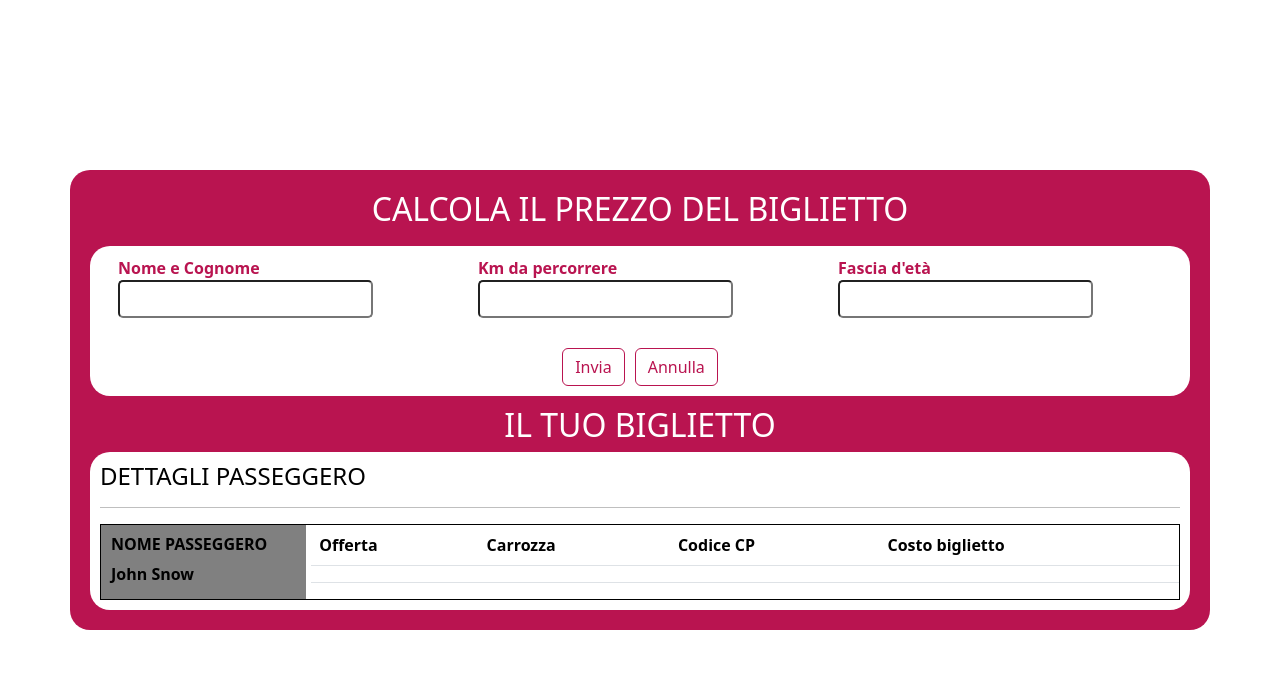
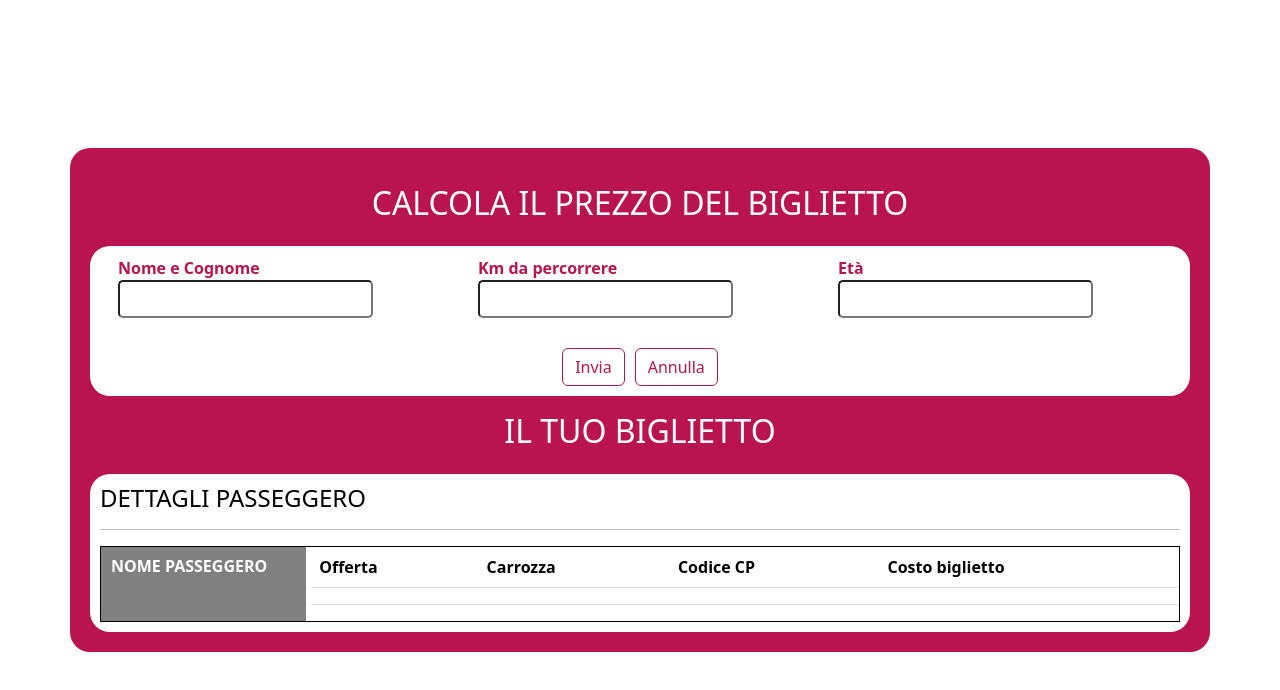
Before and after one commit to GessicaCalcagno/js-biglietto-treno-form, a plain HTML site: page index.html in a window 1280 px wide. Drawn offline with nearby package versions, Linux system fonts and the light colour scheme.

Commit message:
Fix: print on page and comments

```diff
--- a/css/style.css
+++ b/css/style.css
@@ -31,12 +31,6 @@
 .white {
     color: white;
 }
-.pd-bt{
-    padding-bottom: 10px;
-}
-.pd-top{
-    padding-top: 10px;
-}
 
 .bold{
     font-weight:  bold;
@@ -54,6 +48,10 @@ input{
 /************************************************
     SECTION TOP
  ************************************************/
+ #result{
+    text-align: center;
+    padding-bottom: 10px;
+ }
 h2 {
     text-align: center;
 }
@@ -68,7 +66,7 @@ h2 {
 .question{
     display: flex;
     justify-content: space-around;
-    padding: 10px 10px 30px 10px;
+    padding: 10px 10px 20px 10px;
 }
 .user-data{
     width: 30%;
--- a/index.html
+++ b/index.html
@@ -16,8 +16,8 @@
 <body>
     <div class="wrapper">
         <div class="container">
-            <!-- TITOLO -->
-            <h2 class="white pd-bt">CALCOLA IL PREZZO DEL BIGLIETTO</h2>
+            <!-- SECTION TOP -->
+            <h2 class="white p-3">CALCOLA IL PREZZO DEL BIGLIETTO</h2>
             <section class="section-top">
                 <div class="question">
                     <div class="user-data">
@@ -26,6 +26,7 @@
                         </div>
                         <input type="text" id="username">
                     </div>
+
                     <div class="user-data">
                         <div>
                             <label class="bold" for="kilometri">Km da percorrere</label>
@@ -35,11 +36,13 @@
 
                     <div class="user-data">
                         <div>
-                            <label class="bold" for="user-age">Fascia d'età</label>
+                            <label class="bold" for="user-age">Età</label>
                         </div>
                         <input type="number" id="user-age">
                     </div>
                 </div>
+
+                <div id="result"></div>
 
                 <div class="btn-top">
                     <button class="btn btn-outline-danger" id="send-btn">Invia</button>
@@ -47,16 +50,16 @@
                 </div>
             </section>
 
-            <!-- TITOLO -->
-            <h2 class="white pd-top">IL TUO BIGLIETTO</h2>
+            <!-- SECTION TICKET BOTTOM -->
+            <h2 class="white p-3">IL TUO BIGLIETTO</h2>
             <section class="section-bottom">
                 <div class="ticket-container">
                     <h4>DETTAGLI PASSEGGERO</h4>
                     <hr>
                     <div class="wrapper-ticket d-flex">
                         <div class="name-passenger">
-                            <h6 class="bold">NOME PASSEGGERO</h3>
-                            <span class="bold">John Snow</span>
+                            <h6 class="bold white">NOME PASSEGGERO</h3>
+                                <span id="passenger" class="bold  "></span>
                         </div>
                         <table class="table">
                             <thead>
@@ -72,7 +75,7 @@
                                     <td class="" id="discountMessage"></td>
                                     <td id="wagon"></td>
                                     <td id="cp-code"></td>
-                                <td id="price" ></td>
+                                    <td id="price"></td>
                                 </tr>
                             </tbody>
                         </table>
--- a/js/script.js
+++ b/js/script.js
@@ -13,13 +13,15 @@ sendBtnElem.addEventListener("click", function () {
 
     // BLOCCO RACCOLTA DEI DATI
     //Scope globale
+
     // username
     const nameInputElem = document.getElementById("username"); // object | null
-    console.log(nameInputElem);
+    console.log("Nome del passeggero:", nameInputElem);
     //controllo il valore dell'input con label username
     const nameValue = nameInputElem.value; // string
     console.log(nameValue);
     // ----
+
     // kilometri
     let kmInputElem = document.getElementById("kilometri"); // object | null
     console.log(kmInputElem);
@@ -27,16 +29,17 @@ sendBtnElem.addEventListener("click", function () {
     let kmValue = parseInt(kmInputElem.value); // number
     console.log(kmValue, typeof kmValue);
     // ---
+
     //user-age
     let ageInputElem = document.getElementById("user-age"); // object | null
     console.log(ageInputElem);
     //controllo il valore dell'input con label user-age e cambio la stringa in number
     let ageValue = parseInt(ageInputElem.value); // number
     console.log(ageValue, typeof ageValue);
-
+    //-----------------------------
 
     // ESECUZIONE DEL PROGRAMMA
-    //PARTE LOGICA
+    //3- PARTE LOGICA
     //Scope di blocco
     // if (isNaN(kmValue) === false && isNaN(ageValue) === false && kmValue > 0 && ageValue > 0) {
 
@@ -67,7 +70,9 @@ sendBtnElem.addEventListener("click", function () {
         let finalTicket = finalPrice.toFixed(2); //String
         console.log(finalTicket)
 
-        // OUTPUT
+
+        //-----------------------------
+        //4- OUTPUT
         // creazione dato del prezzo nella tabella
         document.getElementById("price").innerHTML = finalTicket + "€";
 
@@ -89,24 +94,31 @@ sendBtnElem.addEventListener("click", function () {
             discountMessageElement.textContent = "Biglietto standard";
         }
 
+
         //Creo un numero random della carrozza a partire da 1
         let wagonNumber = Math.floor(Math.random() * 9) + 1;
         console.log("Creazione numero di carrozza:", wagonNumber);
         document.getElementById("wagon").innerHTML = wagonNumber;
 
-        //Creo numero random di 5 cifre per il codice CP
+
+        //Moltiplicando Math.random() per 90.000 otteniamo un numero casuale compreso tra 0 (incluso) e 90.000 (escluso).
+        //Aggiungendo 10.000 al risultato otteniamo un numero compreso tra 10.000 e 100.000.
+        //Il risultato è un numero casuale compreso tra 10.000 e 99.999, ovvero un numero di 5 cifre.
+        //Math.floor() arrotonda il risultato verso il basso per ottenere un numero intero.
+
+        //Creo numero random di 5 cifre per il codice CP e la stampo
         let cpCode = Math.floor(Math.random() * 10000) + 90000;
         console.log("Creazione numero CP:", cpCode);
         document.getElementById("cp-code").innerHTML = cpCode;
 
+        //Stampo la variabile nome passeggero
+        document.getElementById("passenger").innerHTML = nameValue;
 
+        // Preparo il messaggio finale del biglietto
+        const resultMessage = `Il Biglietto di base costa: ${ticketBase}€ Il prezzo finale è di: ${finalTicket}€ perché hai ottenuto lo sconto del ${discount}%`;
 
-
-        // Preparo il messaggio
-        //const resultMessage = `Il Biglietto costa: ${finalTicket} € perché ${discount}.`;
-
-        // Stampo il risultato della somma in pagina
-        //document.getElementById("result").innerHTML = resultMessage;
+        // Stampo il risultato della somma con il messaggio finale in pagina (section-top)
+        document.getElementById("result").innerHTML = resultMessage;
     }
 
 })
```
Lines whose indentation alone changed are shown as unchanged.
